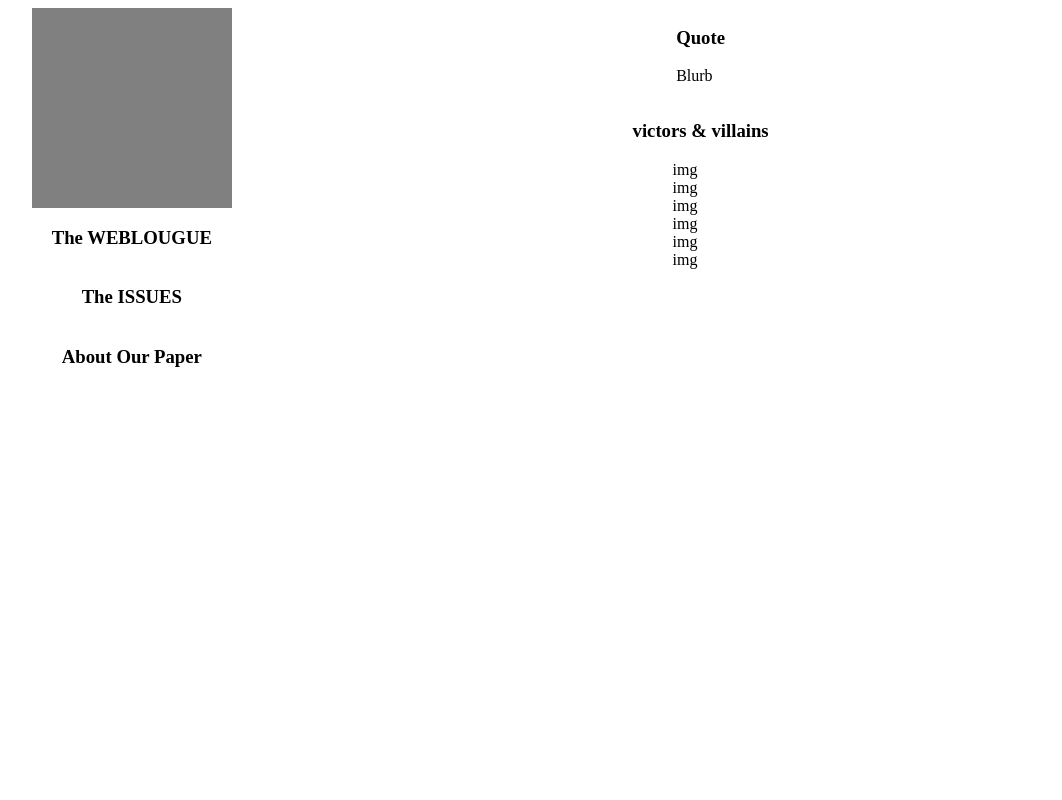
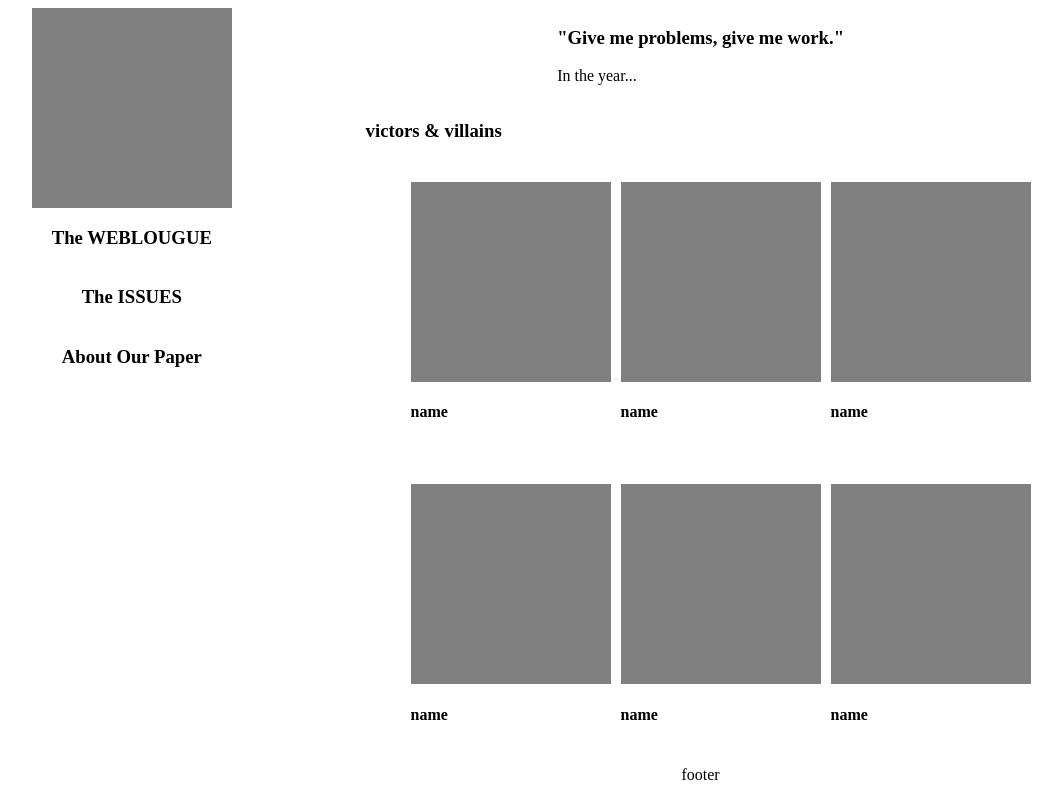
Before and after one commit to 2012-14-dotnet/coding-challenge-web-joshwingreene, a plain HTML site: page index.html in a window 1280 px wide. Shown: the whole page, without its empty margins (129-1191 px from the left). Drawn offline with Linux system fonts and the light colour scheme.

Commit message:
next commit

```diff
--- a/index.html
+++ b/index.html
@@ -17,32 +17,47 @@
         </div>
         <div id="right-col" class="container">
             <header>
-                <h3>Quote</h3>
-                <p>Blurb</p>
+                <h3>"Give me problems, give me work."</h3>
+                <p>In the year...</p>
             </header>
             <main>
                 <h3>victors & villains</h3>
+                <div class="container row">
                     <ul>
                         <li>
-                        img
+                            <div class="placeholder-box" ></div>
+                            <h4>name</h4>
                         </li>
                         <li>
-                        img
+                            <div class="placeholder-box" ></div>
+                            <h4>name</h4>
                         </li>
                         <li>
-                        img
+                            <div class="placeholder-box" ></div>
+                            <h4>name</h4>
+                        </li>
+                    </ul>
+                </div>
+                <div class="container row">
+                    <ul>
+                        <li>
+                            <div class="placeholder-box" ></div>
+                            <h4>name</h4>
                         </li>
                         <li>
-                        img
+                            <div class="placeholder-box" ></div>
+                            <h4>name</h4>
                         </li>
                         <li>
-                        img
-                    </li>
-                    <li>
-                        img
+                            <div class="placeholder-box" ></div>
+                            <h4>name</h4>
                         </li>
                     </ul>
+                </div>
             </main>
+            <footer>
+                footer
+            </footer>
         </div>
     </div>
 </body>
--- a/style.css
+++ b/style.css
@@ -22,4 +22,19 @@
 
 li {
     list-style: none;
+    display: inline;
+    margin: 5px;
 }
+
+ul {
+    flex-direction: row;
+    display: flex;
+}
+
+.row {
+    flex-direction: row;
+}
+
+.center {
+    align-items: center;
+}
```
Lines whose indentation alone changed are shown as unchanged.
